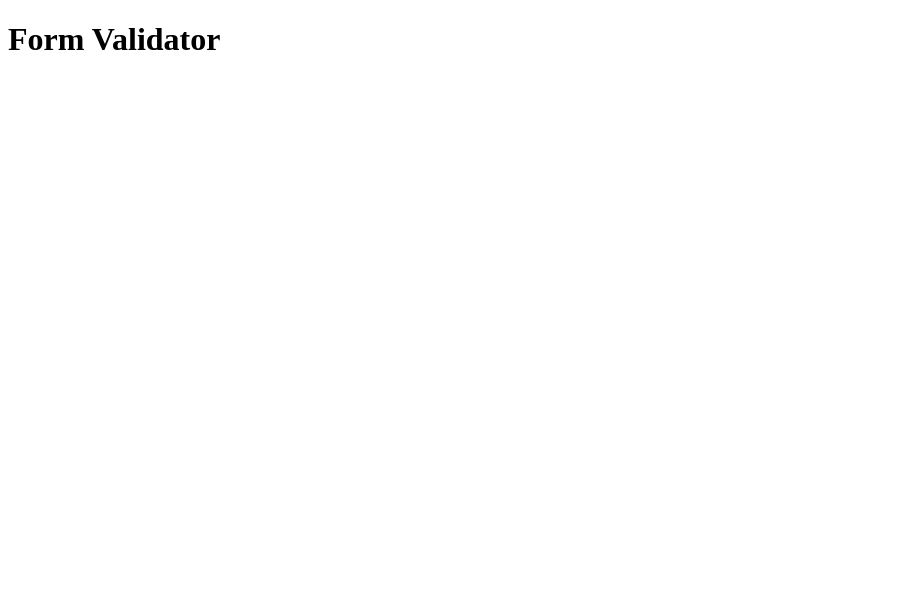
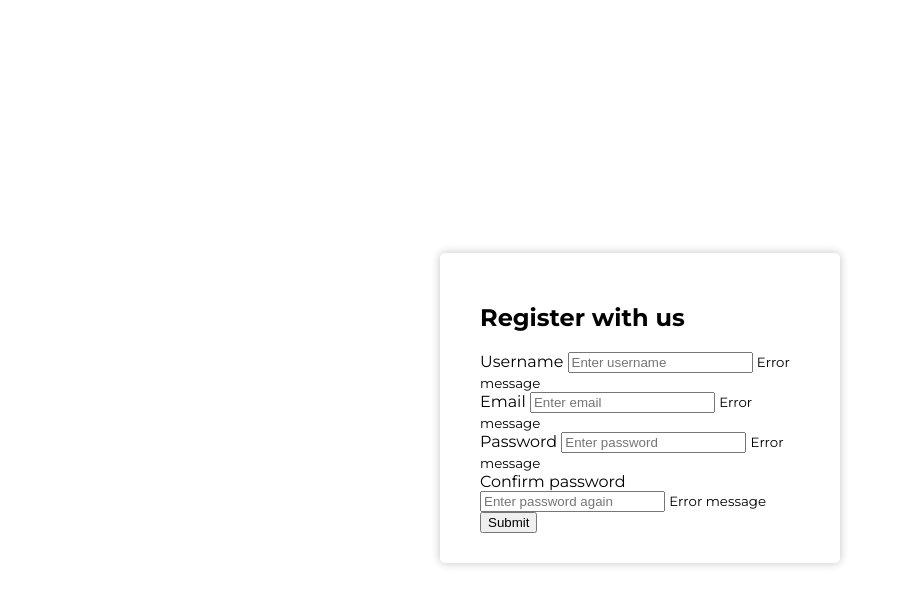
Before and after one commit to tauhid-hasan-dev/form-validator, a plain HTML site: page index.html in a window 1280 px wide. Shown: the whole page, without its empty margins (0-899 px from the left). Drawn offline with Linux system fonts and the light colour scheme.

Commit message:
css added

```diff
--- a/index.html
+++ b/index.html
@@ -5,11 +5,42 @@
     <meta charset="UTF-8">
     <meta http-equiv="X-UA-Compatible" content="IE=edge">
     <meta name="viewport" content="width=device-width, initial-scale=1.0">
-    <title>Document</title>
+    <link rel="preconnect" href="https://fonts.googleapis.com">
+    <link rel="preconnect" href="https://fonts.gstatic.com" crossorigin>
+    <link href="https://fonts.googleapis.com/css2?family=Montserrat:wght@300;400;700&display=swap" rel="stylesheet">
+    <link rel="stylesheet" href="style.css">
+    <title>Form Validator</title>
 </head>
 
 <body>
-    <h1>Form Validator</h1>
+    <section class="container">
+        <div>
+            <form id="form" class="form">
+                <h2>Register with us</h2>
+                <div class="form-control">
+                    <label for="username">Username</label>
+                    <input type="text" id="username" placeholder="Enter username">
+                    <small>Error message</small>
+                </div>
+                <div class="form-control">
+                    <label for="email">Email</label>
+                    <input type="text" id="email" placeholder="Enter email">
+                    <small>Error message</small>
+                </div>
+                <div class="form-control">
+                    <label for="password">Password</label>
+                    <input type="password" id="password" placeholder="Enter password">
+                    <small>Error message</small>
+                </div>
+                <div class="form-control">
+                    <label for="password2">Confirm password</label>
+                    <input type="password" id="password2" placeholder="Enter password again">
+                    <small>Error message</small>
+                </div>
+                <button type="submit">Submit</button>
+            </form>
+        </div>
+    </section>
 </body>
 
 </html>
--- a/style.css
+++ b/style.css
@@ -0,0 +1,24 @@
+* {
+    box-sizing: border-box;
+
+
+}
+
+body {
+    font-family: 'Montserrat', sans-serif;
+    display: flex;
+    align-items: center;
+    justify-content: center;
+    min-height: 100vh;
+
+}
+
+.container {
+    box-shadow: 0 0 10px rgb(195, 195, 195);
+    border-radius: 5px;
+    width: 400px;
+}
+
+.form {
+    padding: 30px 40px;
+}
```
